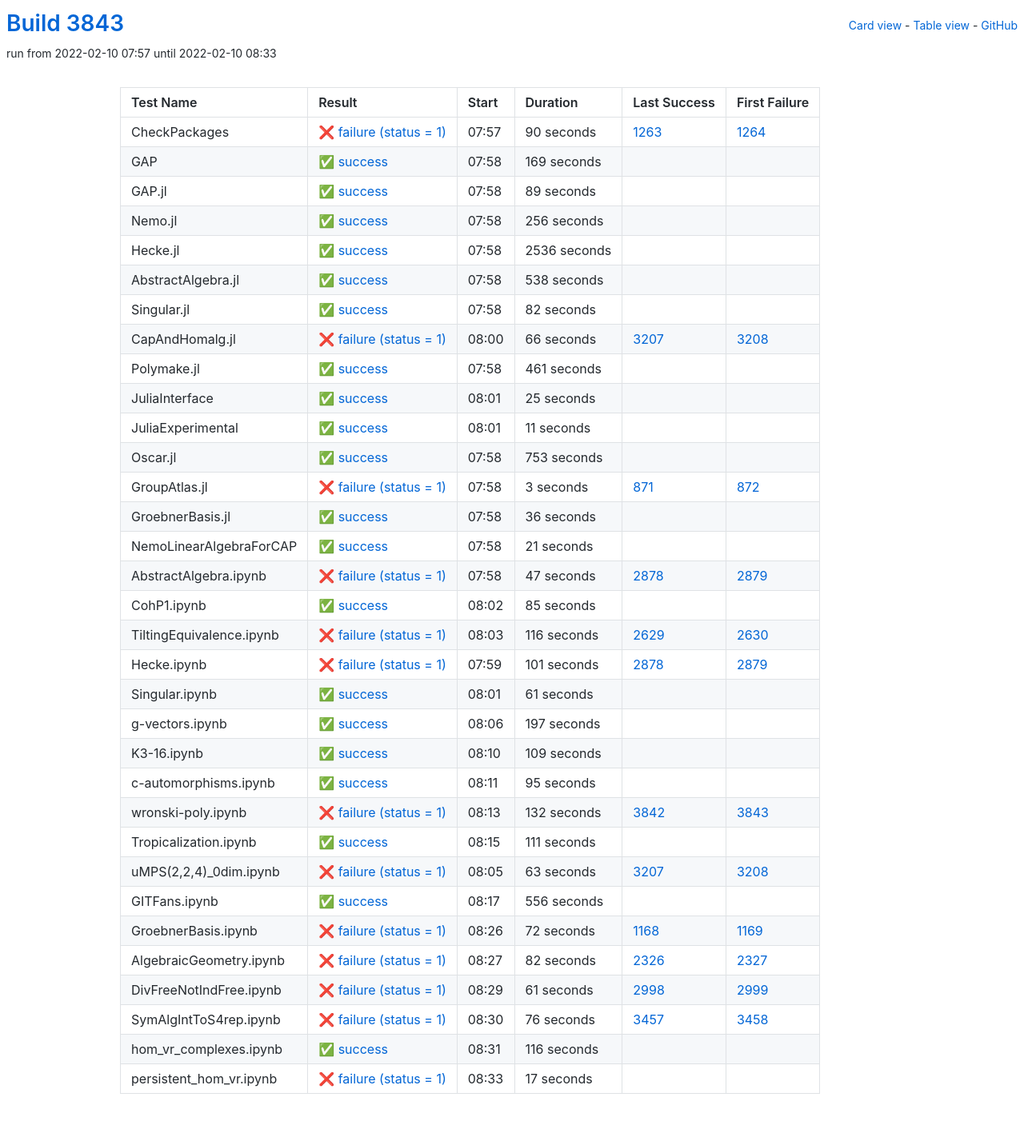
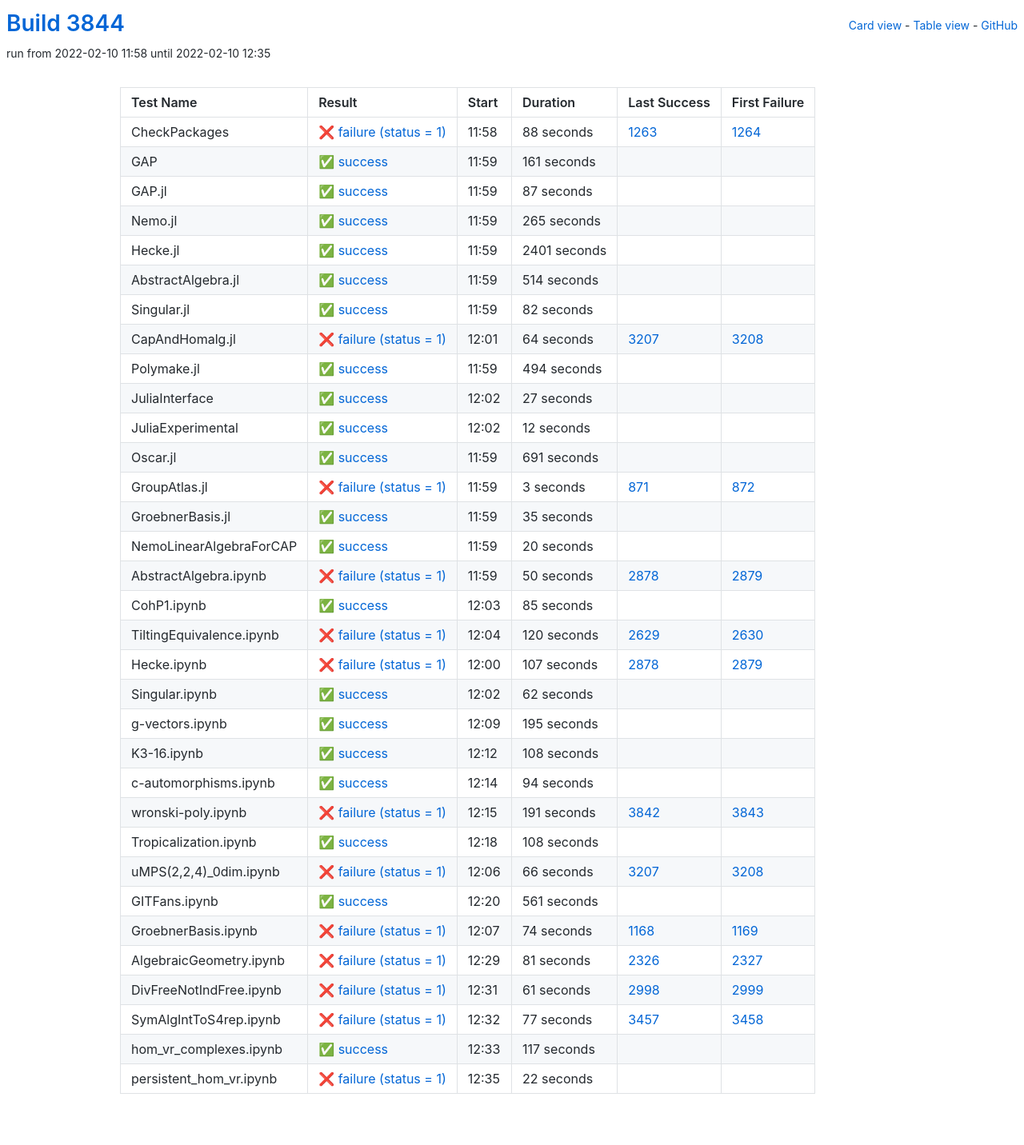
Before and after one commit to oscar-system/oscar-ci-status-stable, a Jekyll site: the page built from table.html, in a window 1280 px wide. Shown: the whole page at 80% size. Built offline with Jekyll 4.4.1, drawn with Linux system fonts in a browser that asks for light colours.

Commit message:
Build #3844

```diff
--- a/_data/ci.yml
+++ b/_data/ci.yml
@@ -1,6 +1,6 @@
 ---
-build: 3843
-build_url: https://oscarci.mathematik.uni-kl.de/job/oscar-stable/3843/
+build: 3844
+build_url: https://oscarci.mathematik.uni-kl.de/job/oscar-stable/3844/
 job: oscar-stable
 organization: oscar-system
 repo: oscar-ci-status-stable
@@ -8,80 +8,80 @@ repourl: https://github.com/oscar-system/oscar-ci-status-stable
 tests:
 - name: CheckPackages
   id: checkpackages
-  log: https://oscarci.mathematik.uni-kl.de/job/oscar-stable/3843/artifact/logs/build-3843/CheckPackages.log
-  start: 2022-02-10 07:57
+  log: https://oscarci.mathematik.uni-kl.de/job/oscar-stable/3844/artifact/logs/build-3844/CheckPackages.log
+  start: 2022-02-10 11:58
   success: false
   exitcode: 1
   status: failure
-  duration: 90
+  duration: 88
   last_success: 1263
   last_success_url: https://oscarci.mathematik.uni-kl.de/job/oscar-stable/1263/
   first_failure: 1264
   first_failure_url: https://oscarci.mathematik.uni-kl.de/job/oscar-stable/1264/
 - name: GAP
   id: gap
-  log: https://oscarci.mathematik.uni-kl.de/job/oscar-stable/3843/artifact/logs/build-3843/GAP.log
-  start: 2022-02-10 07:58
+  log: https://oscarci.mathematik.uni-kl.de/job/oscar-stable/3844/artifact/logs/build-3844/GAP.log
+  start: 2022-02-10 11:59
   success: true
   exitcode: 0
   status: success
-  duration: 169
+  duration: 161
   last_success: false
   last_success_url:
   first_failure: false
   first_failure_url:
 - name: GAP.jl
   id: gap-jl
-  log: https://oscarci.mathematik.uni-kl.de/job/oscar-stable/3843/artifact/logs/build-3843/GAP.jl.log
-  start: 2022-02-10 07:58
+  log: https://oscarci.mathematik.uni-kl.de/job/oscar-stable/3844/artifact/logs/build-3844/GAP.jl.log
+  start: 2022-02-10 11:59
   success: true
   exitcode: 0
   status: success
-  duration: 89
+  duration: 87
   last_success: false
   last_success_url:
   first_failure: false
   first_failure_url:
 - name: Nemo.jl
   id: nemo-jl
-  log: https://oscarci.mathematik.uni-kl.de/job/oscar-stable/3843/artifact/logs/build-3843/Nemo.jl.log
-  start: 2022-02-10 07:58
+  log: https://oscarci.mathematik.uni-kl.de/job/oscar-stable/3844/artifact/logs/build-3844/Nemo.jl.log
+  start: 2022-02-10 11:59
   success: true
   exitcode: 0
   status: success
-  duration: 256
+  duration: 265
   last_success: false
   last_success_url:
   first_failure: false
   first_failure_url:
 - name: Hecke.jl
   id: hecke-jl
-  log: https://oscarci.mathematik.uni-kl.de/job/oscar-stable/3843/artifact/logs/build-3843/Hecke.jl.log
-  start: 2022-02-10 07:58
+  log: https://oscarci.mathematik.uni-kl.de/job/oscar-stable/3844/artifact/logs/build-3844/Hecke.jl.log
+  start: 2022-02-10 11:59
   success: true
   exitcode: 0
   status: success
-  duration: 2536
+  duration: 2401
   last_success: false
   last_success_url:
   first_failure: false
   first_failure_url:
 - name: AbstractAlgebra.jl
   id: abstractalgebra-jl
-  log: https://oscarci.mathematik.uni-kl.de/job/oscar-stable/3843/artifact/logs/build-3843/AbstractAlgebra.jl.log
-  start: 2022-02-10 07:58
+  log: https://oscarci.mathematik.uni-kl.de/job/oscar-stable/3844/artifact/logs/build-3844/AbstractAlgebra.jl.log
+  start: 2022-02-10 11:59
   success: true
   exitcode: 0
   status: success
-  duration: 538
+  duration: 514
   last_success: false
   last_success_url:
   first_failure: false
   first_failure_url:
 - name: Singular.jl
   id: singular-jl
-  log: https://oscarci.mathematik.uni-kl.de/job/oscar-stable/3843/artifact/logs/build-3843/Singular.jl.log
-  start: 2022-02-10 07:58
+  log: https://oscarci.mathematik.uni-kl.de/job/oscar-stable/3844/artifact/logs/build-3844/Singular.jl.log
+  start: 2022-02-10 11:59
   success: true
   exitcode: 0
   status: success
@@ -92,68 +92,68 @@ tests:
   first_failure_url:
 - name: CapAndHomalg.jl
   id: capandhomalg-jl
-  log: https://oscarci.mathematik.uni-kl.de/job/oscar-stable/3843/artifact/logs/build-3843/CapAndHomalg.jl.log
-  start: 2022-02-10 08:00
+  log: https://oscarci.mathematik.uni-kl.de/job/oscar-stable/3844/artifact/logs/build-3844/CapAndHomalg.jl.log
+  start: 2022-02-10 12:01
   success: false
   exitcode: 1
   status: failure
-  duration: 66
+  duration: 64
   last_success: 3207
   last_success_url: https://oscarci.mathematik.uni-kl.de/job/oscar-stable/3207/
   first_failure: 3208
   first_failure_url: https://oscarci.mathematik.uni-kl.de/job/oscar-stable/3208/
 - name: Polymake.jl
   id: polymake-jl
-  log: https://oscarci.mathematik.uni-kl.de/job/oscar-stable/3843/artifact/logs/build-3843/Polymake.jl.log
-  start: 2022-02-10 07:58
+  log: https://oscarci.mathematik.uni-kl.de/job/oscar-stable/3844/artifact/logs/build-3844/Polymake.jl.log
+  start: 2022-02-10 11:59
   success: true
   exitcode: 0
   status: success
-  duration: 461
+  duration: 494
   last_success: false
   last_success_url:
   first_failure: false
   first_failure_url:
 - name: JuliaInterface
   id: juliainterface
-  log: https://oscarci.mathematik.uni-kl.de/job/oscar-stable/3843/artifact/logs/build-3843/JuliaInterface.log
-  start: 2022-02-10 08:01
+  log: https://oscarci.mathematik.uni-kl.de/job/oscar-stable/3844/artifact/logs/build-3844/JuliaInterface.log
+  start: 2022-02-10 12:02
   success: true
   exitcode: 0
   status: success
-  duration: 25
+  duration: 27
   last_success: false
   last_success_url:
   first_failure: false
   first_failure_url:
 - name: JuliaExperimental
   id: juliaexperimental
-  log: https://oscarci.mathematik.uni-kl.de/job/oscar-stable/3843/artifact/logs/build-3843/JuliaExperimental.log
-  start: 2022-02-10 08:01
+  log: https://oscarci.mathematik.uni-kl.de/job/oscar-stable/3844/artifact/logs/build-3844/JuliaExperimental.log
+  start: 2022-02-10 12:02
   success: true
   exitcode: 0
   status: success
-  duration: 11
+  duration: 12
   last_success: false
   last_success_url:
   first_failure: false
   first_failure_url:
 - name: Oscar.jl
   id: oscar-jl
-  log: https://oscarci.mathematik.uni-kl.de/job/oscar-stable/3843/artifact/logs/build-3843/Oscar.jl.log
-  start: 2022-02-10 07:58
+  log: https://oscarci.mathematik.uni-kl.de/job/oscar-stable/3844/artifact/logs/build-3844/Oscar.jl.log
+  start: 2022-02-10 11:59
   success: true
   exitcode: 0
   status: success
-  duration: 753
+  duration: 691
   last_success: false
   last_success_url:
   first_failure: false
   first_failure_url:
 - name: GroupAtlas.jl
   id: groupatlas-jl
-  log: https://oscarci.mathematik.uni-kl.de/job/oscar-stable/3843/artifact/logs/build-3843/GroupAtlas.jl.log
-  start: 2022-02-10 07:58
+  log: https://oscarci.mathematik.uni-kl.de/job/oscar-stable/3844/artifact/logs/build-3844/GroupAtlas.jl.log
+  start: 2022-02-10 11:59
   success: false
   exitcode: 1
   status: failure
@@ -164,44 +164,44 @@ tests:
   first_failure_url: https://oscarci.mathematik.uni-kl.de/job/oscar-stable/872/
 - name: GroebnerBasis.jl
   id: groebnerbasis-jl
-  log: https://oscarci.mathematik.uni-kl.de/job/oscar-stable/3843/artifact/logs/build-3843/GroebnerBasis.jl.log
-  start: 2022-02-10 07:58
+  log: https://oscarci.mathematik.uni-kl.de/job/oscar-stable/3844/artifact/logs/build-3844/GroebnerBasis.jl.log
+  start: 2022-02-10 11:59
   success: true
   exitcode: 0
   status: success
-  duration: 36
+  duration: 35
   last_success: false
   last_success_url:
   first_failure: false
   first_failure_url:
 - name: NemoLinearAlgebraForCAP
   id: nemolinearalgebraforcap
-  log: https://oscarci.mathematik.uni-kl.de/job/oscar-stable/3843/artifact/logs/build-3843/NemoLinearAlgebraForCAP.log
-  start: 2022-02-10 07:58
+  log: https://oscarci.mathematik.uni-kl.de/job/oscar-stable/3844/artifact/logs/build-3844/NemoLinearAlgebraForCAP.log
+  start: 2022-02-10 11:59
   success: true
   exitcode: 0
   status: success
-  duration: 21
+  duration: 20
   last_success: false
   last_success_url:
   first_failure: false
   first_failure_url:
 - name: AbstractAlgebra.ipynb
   id: abstractalgebra-ipynb
-  log: https://oscarci.mathematik.uni-kl.de/job/oscar-stable/3843/artifact/logs/build-3843/AbstractAlgebra.ipynb.log
-  start: 2022-02-10 07:58
+  log: https://oscarci.mathematik.uni-kl.de/job/oscar-stable/3844/artifact/logs/build-3844/AbstractAlgebra.ipynb.log
+  start: 2022-02-10 11:59
   success: false
   exitcode: 1
   status: failure
-  duration: 47
+  duration: 50
   last_success: 2878
   last_success_url: https://oscarci.mathematik.uni-kl.de/job/oscar-stable/2878/
   first_failure: 2879
   first_failure_url: https://oscarci.mathematik.uni-kl.de/job/oscar-stable/2879/
 - name: CohP1.ipynb
   id: cohp1-ipynb
-  log: https://oscarci.mathematik.uni-kl.de/job/oscar-stable/3843/artifact/logs/build-3843/CohP1.ipynb.log
-  start: 2022-02-10 08:02
+  log: https://oscarci.mathematik.uni-kl.de/job/oscar-stable/3844/artifact/logs/build-3844/CohP1.ipynb.log
+  start: 2022-02-10 12:03
   success: true
   exitcode: 0
   status: success
@@ -212,152 +212,152 @@ tests:
   first_failure_url:
 - name: TiltingEquivalence.ipynb
   id: tiltingequivalence-ipynb
-  log: https://oscarci.mathematik.uni-kl.de/job/oscar-stable/3843/artifact/logs/build-3843/TiltingEquivalence.ipynb.log
-  start: 2022-02-10 08:03
+  log: https://oscarci.mathematik.uni-kl.de/job/oscar-stable/3844/artifact/logs/build-3844/TiltingEquivalence.ipynb.log
+  start: 2022-02-10 12:04
   success: false
   exitcode: 1
   status: failure
-  duration: 116
+  duration: 120
   last_success: 2629
   last_success_url: https://oscarci.mathematik.uni-kl.de/job/oscar-stable/2629/
   first_failure: 2630
   first_failure_url: https://oscarci.mathematik.uni-kl.de/job/oscar-stable/2630/
 - name: Hecke.ipynb
   id: hecke-ipynb
-  log: https://oscarci.mathematik.uni-kl.de/job/oscar-stable/3843/artifact/logs/build-3843/Hecke.ipynb.log
-  start: 2022-02-10 07:59
+  log: https://oscarci.mathematik.uni-kl.de/job/oscar-stable/3844/artifact/logs/build-3844/Hecke.ipynb.log
+  start: 2022-02-10 12:00
   success: false
   exitcode: 1
   status: failure
-  duration: 101
+  duration: 107
   last_success: 2878
   last_success_url: https://oscarci.mathematik.uni-kl.de/job/oscar-stable/2878/
   first_failure: 2879
   first_failure_url: https://oscarci.mathematik.uni-kl.de/job/oscar-stable/2879/
 - name: Singular.ipynb
   id: singular-ipynb
-  log: https://oscarci.mathematik.uni-kl.de/job/oscar-stable/3843/artifact/logs/build-3843/Singular.ipynb.log
-  start: 2022-02-10 08:01
+  log: https://oscarci.mathematik.uni-kl.de/job/oscar-stable/3844/artifact/logs/build-3844/Singular.ipynb.log
+  start: 2022-02-10 12:02
   success: true
   exitcode: 0
   status: success
-  duration: 61
+  duration: 62
   last_success: false
   last_success_url:
   first_failure: false
   first_failure_url:
 - name: g-vectors.ipynb
   id: g-vectors-ipynb
-  log: https://oscarci.mathematik.uni-kl.de/job/oscar-stable/3843/artifact/logs/build-3843/g-vectors.ipynb.log
-  start: 2022-02-10 08:06
+  log: https://oscarci.mathematik.uni-kl.de/job/oscar-stable/3844/artifact/logs/build-3844/g-vectors.ipynb.log
+  start: 2022-02-10 12:09
   success: true
   exitcode: 0
   status: success
-  duration: 197
+  duration: 195
   last_success: false
   last_success_url:
   first_failure: false
   first_failure_url:
 - name: K3-16.ipynb
   id: k3-16-ipynb
-  log: https://oscarci.mathematik.uni-kl.de/job/oscar-stable/3843/artifact/logs/build-3843/K3-16.ipynb.log
-  start: 2022-02-10 08:10
+  log: https://oscarci.mathematik.uni-kl.de/job/oscar-stable/3844/artifact/logs/build-3844/K3-16.ipynb.log
+  start: 2022-02-10 12:12
   success: true
   exitcode: 0
   status: success
-  duration: 109
+  duration: 108
   last_success: false
   last_success_url:
   first_failure: false
   first_failure_url:
 - name: c-automorphisms.ipynb
   id: c-automorphisms-ipynb
-  log: https://oscarci.mathematik.uni-kl.de/job/oscar-stable/3843/artifact/logs/build-3843/c-automorphisms.ipynb.log
-  start: 2022-02-10 08:11
+  log: https://oscarci.mathematik.uni-kl.de/job/oscar-stable/3844/artifact/logs/build-3844/c-automorphisms.ipynb.log
+  start: 2022-02-10 12:14
   success: true
   exitcode: 0
   status: success
-  duration: 95
+  duration: 94
   last_success: false
   last_success_url:
   first_failure: false
   first_failure_url:
 - name: wronski-poly.ipynb
   id: wronski-poly-ipynb
-  log: https://oscarci.mathematik.uni-kl.de/job/oscar-stable/3843/artifact/logs/build-3843/wronski-poly.ipynb.log
-  start: 2022-02-10 08:13
+  log: https://oscarci.mathematik.uni-kl.de/job/oscar-stable/3844/artifact/logs/build-3844/wronski-poly.ipynb.log
+  start: 2022-02-10 12:15
   success: false
   exitcode: 1
   status: failure
-  duration: 132
+  duration: 191
   last_success: 3842
   last_success_url: https://oscarci.mathematik.uni-kl.de/job/oscar-stable/3842/
   first_failure: 3843
   first_failure_url: https://oscarci.mathematik.uni-kl.de/job/oscar-stable/3843/
 - name: Tropicalization.ipynb
   id: tropicalization-ipynb
-  log: https://oscarci.mathematik.uni-kl.de/job/oscar-stable/3843/artifact/logs/build-3843/Tropicalization.ipynb.log
-  start: 2022-02-10 08:15
+  log: https://oscarci.mathematik.uni-kl.de/job/oscar-stable/3844/artifact/logs/build-3844/Tropicalization.ipynb.log
+  start: 2022-02-10 12:18
   success: true
   exitcode: 0
   status: success
-  duration: 111
+  duration: 108
   last_success: false
   last_success_url:
   first_failure: false
   first_failure_url:
 - name: uMPS(2,2,4)_0dim.ipynb
   id: umps-2-2-4-0dim-ipynb
-  log: https://oscarci.mathematik.uni-kl.de/job/oscar-stable/3843/artifact/logs/build-3843/uMPS-2-2-4-_0dim.ipynb.log
-  start: 2022-02-10 08:05
+  log: https://oscarci.mathematik.uni-kl.de/job/oscar-stable/3844/artifact/logs/build-3844/uMPS-2-2-4-_0dim.ipynb.log
+  start: 2022-02-10 12:06
   success: false
   exitcode: 1
   status: failure
-  duration: 63
+  duration: 66
   last_success: 3207
   last_success_url: https://oscarci.mathematik.uni-kl.de/job/oscar-stable/3207/
   first_failure: 3208
   first_failure_url: https://oscarci.mathematik.uni-kl.de/job/oscar-stable/3208/
 - name: GITFans.ipynb
   id: gitfans-ipynb
-  log: https://oscarci.mathematik.uni-kl.de/job/oscar-stable/3843/artifact/logs/build-3843/GITFans.ipynb.log
-  start: 2022-02-10 08:17
+  log: https://oscarci.mathematik.uni-kl.de/job/oscar-stable/3844/artifact/logs/build-3844/GITFans.ipynb.log
+  start: 2022-02-10 12:20
   success: true
   exitcode: 0
   status: success
-  duration: 556
+  duration: 561
   last_success: false
   last_success_url:
   first_failure: false
   first_failure_url:
 - name: GroebnerBasis.ipynb
   id: groebnerbasis-ipynb
-  log: https://oscarci.mathematik.uni-kl.de/job/oscar-stable/3843/artifact/logs/build-3843/GroebnerBasis.ipynb.log
-  start: 2022-02-10 08:26
+  log: https://oscarci.mathematik.uni-kl.de/job/oscar-stable/3844/artifact/logs/build-3844/GroebnerBasis.ipynb.log
+  start: 2022-02-10 12:07
   success: false
   exitcode: 1
   status: failure
-  duration: 72
+  duration: 74
   last_success: 1168
   last_success_url: https://oscarci.mathematik.uni-kl.de/job/oscar-stable/1168/
   first_failure: 1169
   first_failure_url: https://oscarci.mathematik.uni-kl.de/job/oscar-stable/1169/
 - name: AlgebraicGeometry.ipynb
   id: algebraicgeometry-ipynb
-  log: https://oscarci.mathematik.uni-kl.de/job/oscar-stable/3843/artifact/logs/build-3843/AlgebraicGeometry.ipynb.log
-  start: 2022-02-10 08:27
+  log: https://oscarci.mathematik.uni-kl.de/job/oscar-stable/3844/artifact/logs/build-3844/AlgebraicGeometry.ipynb.log
+  start: 2022-02-10 12:29
   success: false
   exitcode: 1
   status: failure
-  duration: 82
+  duration: 81
   last_success: 2326
   last_success_url: https://oscarci.mathematik.uni-kl.de/job/oscar-stable/2326/
   first_failure: 2327
   first_failure_url: https://oscarci.mathematik.uni-kl.de/job/oscar-stable/2327/
 - name: DivFreeNotIndFree.ipynb
   id: divfreenotindfree-ipynb
-  log: https://oscarci.mathematik.uni-kl.de/job/oscar-stable/3843/artifact/logs/build-3843/DivFreeNotIndFree.ipynb.log
-  start: 2022-02-10 08:29
+  log: https://oscarci.mathematik.uni-kl.de/job/oscar-stable/3844/artifact/logs/build-3844/DivFreeNotIndFree.ipynb.log
+  start: 2022-02-10 12:31
   success: false
   exitcode: 1
   status: failure
@@ -368,36 +368,36 @@ tests:
   first_failure_url: https://oscarci.mathematik.uni-kl.de/job/oscar-stable/2999/
 - name: SymAlgIntToS4rep.ipynb
   id: symalginttos4rep-ipynb
-  log: https://oscarci.mathematik.uni-kl.de/job/oscar-stable/3843/artifact/logs/build-3843/SymAlgIntToS4rep.ipynb.log
-  start: 2022-02-10 08:30
+  log: https://oscarci.mathematik.uni-kl.de/job/oscar-stable/3844/artifact/logs/build-3844/SymAlgIntToS4rep.ipynb.log
+  start: 2022-02-10 12:32
   success: false
   exitcode: 1
   status: failure
-  duration: 76
+  duration: 77
   last_success: 3457
   last_success_url: https://oscarci.mathematik.uni-kl.de/job/oscar-stable/3457/
   first_failure: 3458
   first_failure_url: https://oscarci.mathematik.uni-kl.de/job/oscar-stable/3458/
 - name: hom_vr_complexes.ipynb
   id: hom-vr-complexes-ipynb
-  log: https://oscarci.mathematik.uni-kl.de/job/oscar-stable/3843/artifact/logs/build-3843/hom_vr_complexes.ipynb.log
-  start: 2022-02-10 08:31
+  log: https://oscarci.mathematik.uni-kl.de/job/oscar-stable/3844/artifact/logs/build-3844/hom_vr_complexes.ipynb.log
+  start: 2022-02-10 12:33
   success: true
   exitcode: 0
   status: success
-  duration: 116
+  duration: 117
   last_success: false
   last_success_url:
   first_failure: false
   first_failure_url:
 - name: persistent_hom_vr.ipynb
   id: persistent-hom-vr-ipynb
-  log: https://oscarci.mathematik.uni-kl.de/job/oscar-stable/3843/artifact/logs/build-3843/persistent_hom_vr.ipynb.log
-  start: 2022-02-10 08:33
+  log: https://oscarci.mathematik.uni-kl.de/job/oscar-stable/3844/artifact/logs/build-3844/persistent_hom_vr.ipynb.log
+  start: 2022-02-10 12:35
   success: false
   exitcode: 1
   status: failure
-  duration: 17
+  duration: 22
   last_success: false
   last_success_url:
   first_failure: false
```
Also changed, not shown: README.md.
